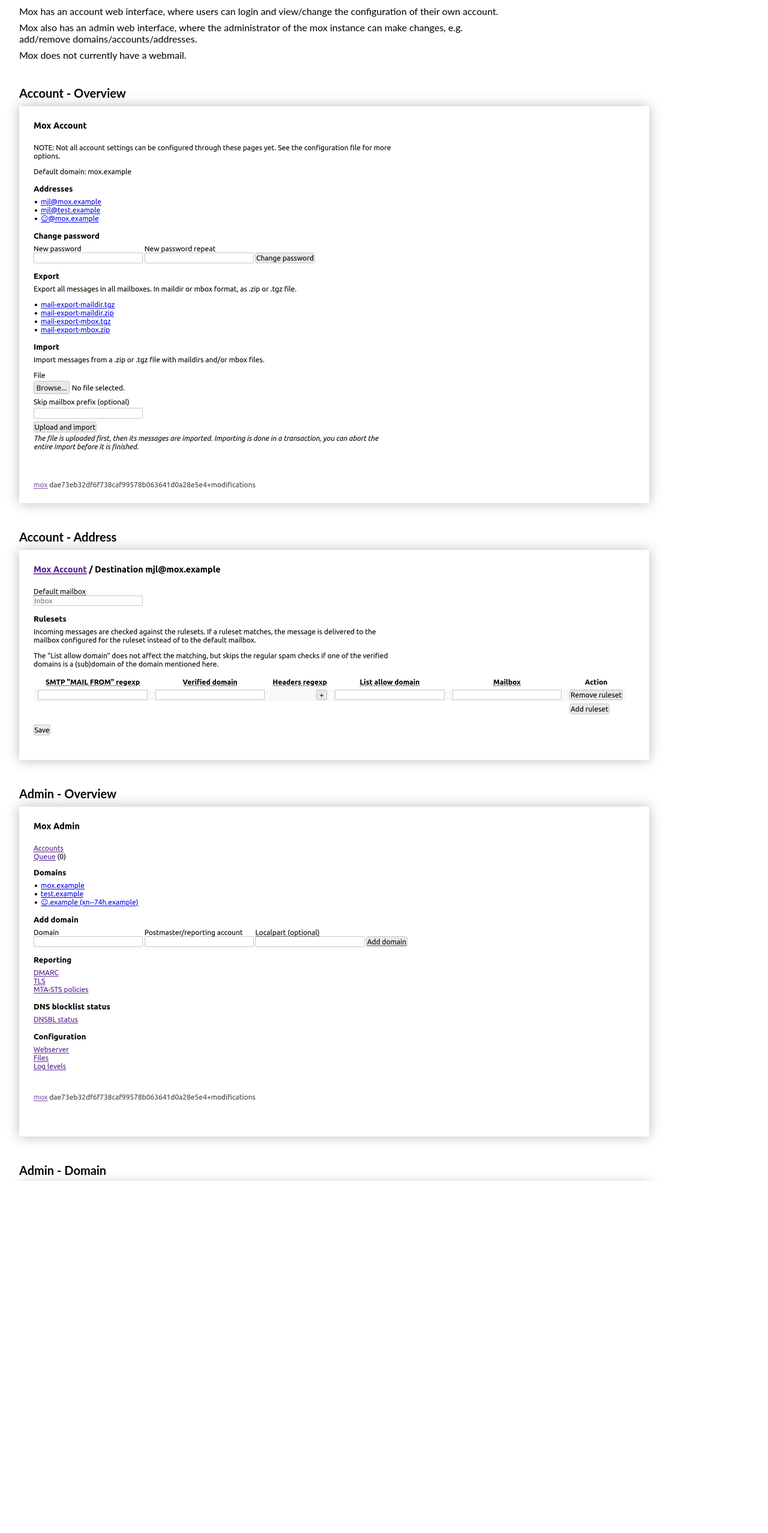
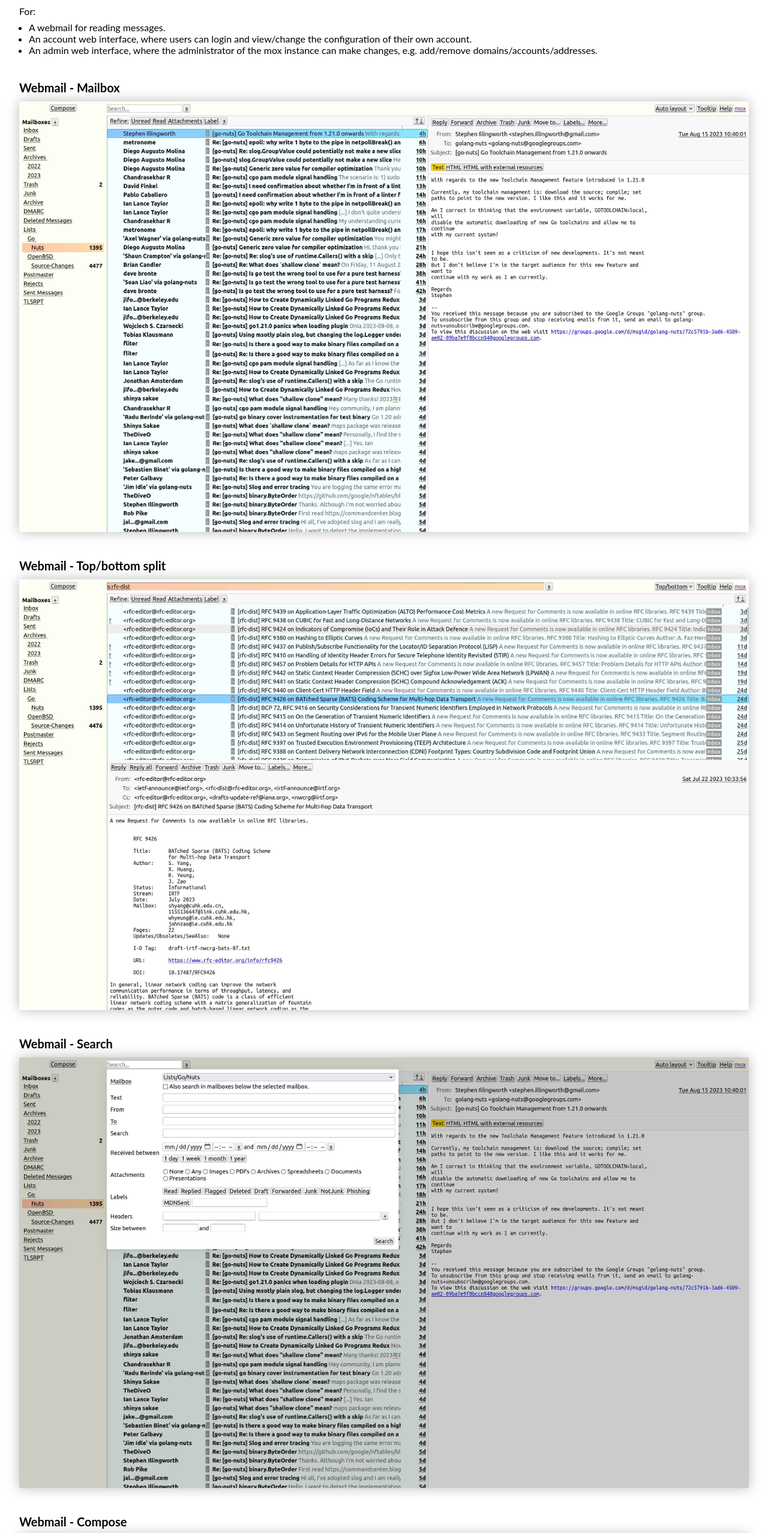
Before and after one commit to mjl-/mox-website-files, a plain HTML site: page screenshots/index.html in a window 1280 px wide. Shown: the part 64-2620 px from the top of the page at 60% size. Drawn offline with Linux system fonts and the light colour scheme.

Commit message:
add webmail screenshots

```diff
--- a/screenshots/index.html
+++ b/screenshots/index.html
@@ -8,7 +8,8 @@
 		<style>
 body, html { padding: 1em; }
 * { font-size: 16px; font-family: ubuntu, lato, sans-serif; margin: 0; padding: 0; box-sizing: border-box; }
-img { width: 1050px; max-width: 100%; box-shadow: 0 0 20px 0 #bbb; }
+.img1 { width: 1050px; max-width: 100%; box-shadow: 0 0 20px 0 #bbb; }
+.img2 { width: 1500px; max-width: 100%; box-shadow: 0 0 20px 0 #bbb; }
 h1 { font-size: 1.5em; margin: 0 0 1ex 0; }
 h2 { font-size: 1.25em; margin: 4ex 0 1ex 0; }
 p { margin: 1ex 0; max-width: 50em; }
@@ -16,21 +17,43 @@ p { margin: 1ex 0; max-width: 50em; }
 	</head>
 	<body>
 		<h1>Screenshots</h1>
-		<p>Mox has an account web interface, where users can login and view/change the configuration of their own account.</p>
-		<p>Mox also has an admin web interface, where the administrator of the mox instance can make changes, e.g. add/remove domains/accounts/addresses.</p>
-		<p>Mox does not currently have a webmail.</p>
+		<p>For:</p>
+		<ul style="margin-left: 1em">
+			<li>A webmail for reading messages.</li>
+			<li>An account web interface, where users can login and view/change the configuration of their own account.</li>
+			<li>An admin web interface, where the administrator of the mox instance can make changes, e.g. add/remove domains/accounts/addresses.</li>
+
+		</ul>
+
+		<h2>Webmail - Mailbox</h2>
+		<a href="webmail-mailbox.png"><img class="img2" src="webmail-mailbox.jpg" /></a>
+
+		<h2>Webmail - Top/bottom split</h2>
+		<a href="webmail-top-bottom-split.png"><img class="img2" src="webmail-top-bottom-split.jpg" /></a>
+
+		<h2>Webmail - Search</h2>
+		<a href="webmail-search.png"><img class="img2" src="webmail-search.jpg" /></a>
+
+		<h2>Webmail - Compose</h2>
+		<a href="webmail-compose.png"><img class="img2" src="webmail-compose.jpg" /></a>
+
+		<h2>Webmail - Attachments</h2>
+		<a href="webmail-attachments.png"><img class="img2" src="webmail-attachments.jpg" /></a>
+
+		<h2>Webmail - Help</h2>
+		<a href="webmail-help.png"><img class="img2" src="webmail-help.jpg" /></a>
 
 		<h2>Account - Overview</h2>
-		<a href="account-overview.png"><img src="account-overview.png" /></a>
+		<a href="account-overview.png"><img class="img1" src="account-overview.png" /></a>
 
 		<h2>Account - Address</h2>
-		<a href="account-address.png"><img src="account-address.png" /></a>
+		<a href="account-address.png"><img class="img1" src="account-address.png" /></a>
 
 		<h2>Admin - Overview</h2>
-		<a href="admin-overview.png"><img src="admin-overview.png" /></a>
+		<a href="admin-overview.png"><img class="img1" src="admin-overview.png" /></a>
 
 		<h2>Admin - Domain</h2>
-		<a href="admin-domain.png"><img src="admin-domain.png" /></a>
+		<a href="admin-domain.png"><img class="img1" src="admin-domain.png" /></a>
 
 		<h2>Continue to</h2>
 		<p><a href="https://github.com/mjl-/mox">github.com/mjl-/mox</a></p>
```
Also changed, not shown: screenshots/webmail-attachments.jpg (added), screenshots/webmail-attachments.png (added), screenshots/webmail-compose.jpg (added), screenshots/webmail-compose.png (added), screenshots/webmail-help.jpg (added), screenshots/webmail-help.png (added), screenshots/webmail-mailbox.jpg (added), screenshots/webmail-mailbox.png (added), screenshots/webmail-search.jpg (added), screenshots/webmail-search.png (added), screenshots/webmail-top-bottom-split.jpg (added), screenshots/webmail-top-bottom-split.png (added).
